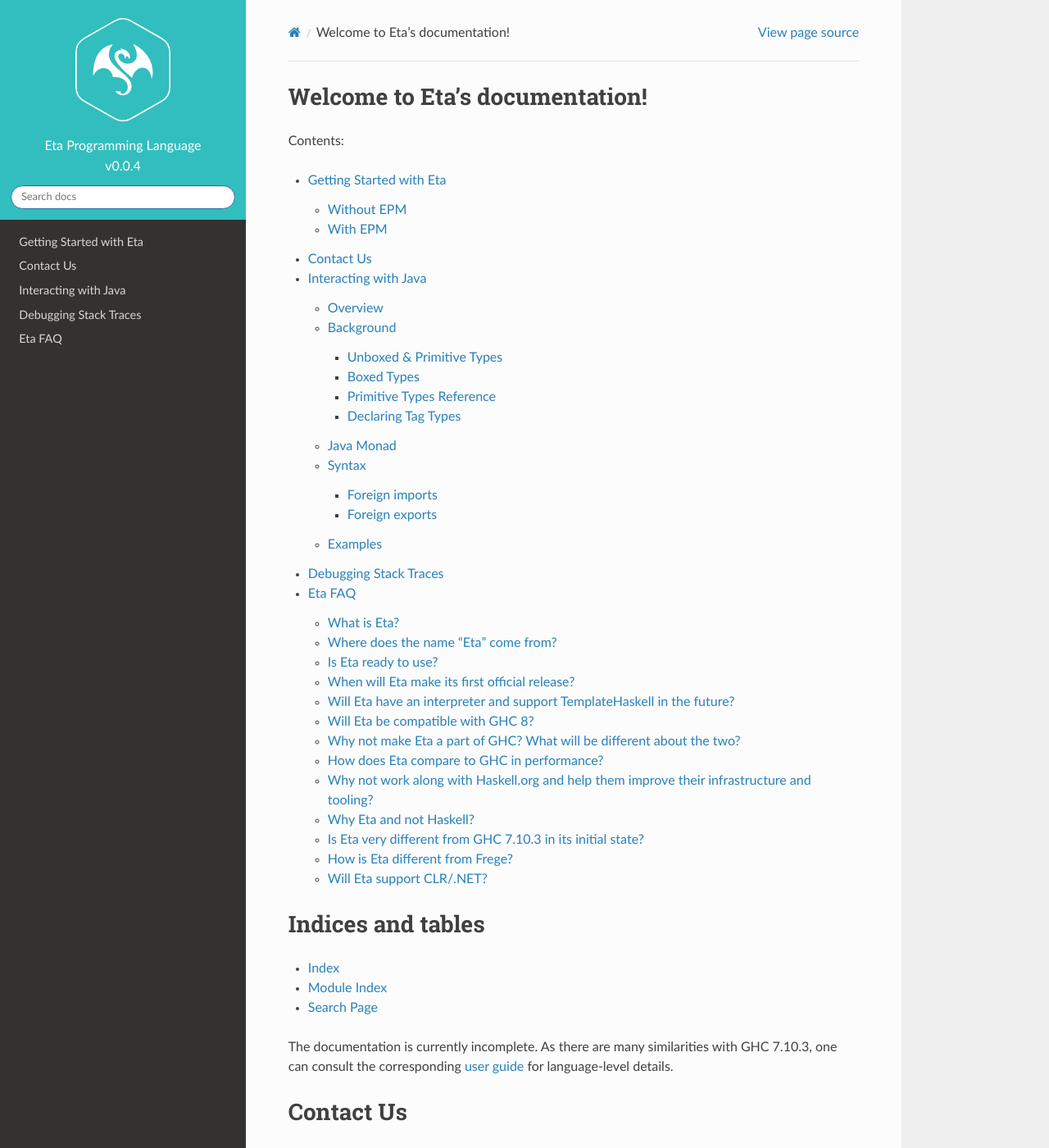
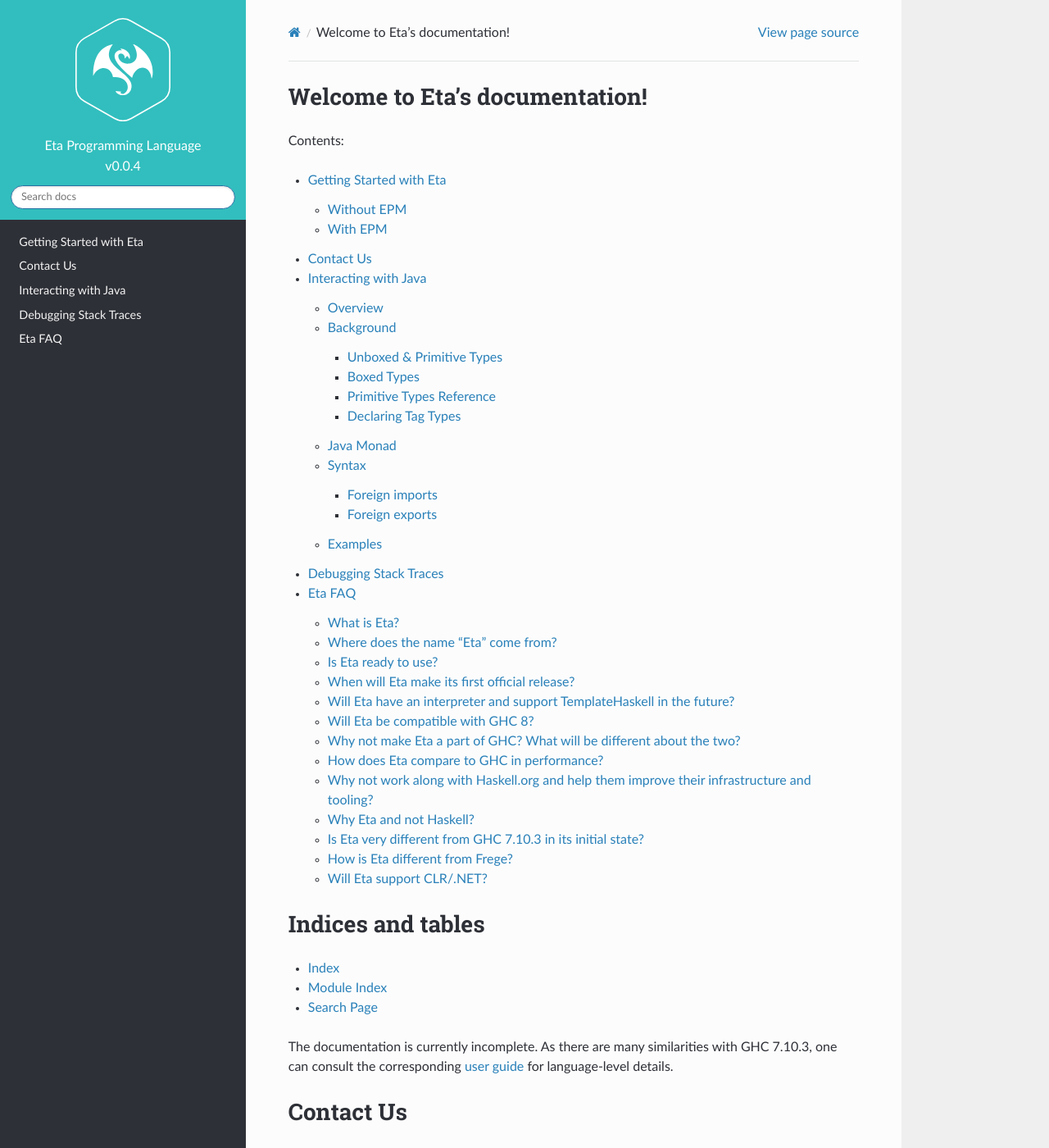
Before and after one commit to typelead/eta, a Sphinx documentation site: the page built from docs/source/index.rst, in a window 1280 px wide and 1400 px high. Shown: the whole window at 82% size. Built offline with Sphinx 7.4.7, drawn with Linux system fonts in a browser that asks for light colours.

Commit message:
changed colors

```diff
--- a/docs/source/themes/eta_lang_theme/static/css/eta.css
+++ b/docs/source/themes/eta_lang_theme/static/css/eta.css
@@ -13,3 +13,21 @@
     margin-bottom: 0.809em;
     color: #ffffff;
 }
+
+.wy-nav-side{
+background: #2E3037;
+}
+
+body{
+background: #2E3037;
+color: #2E3037;
+}
+
+.wy-menu-vertical a{
+color: #F3F3F3;
+}
+
+.wy-menu-vertical li.on a, .wy-menu-vertical li.current>a {
+  color: #2E3037;
+  background: #F3F3F3;
+}
```
